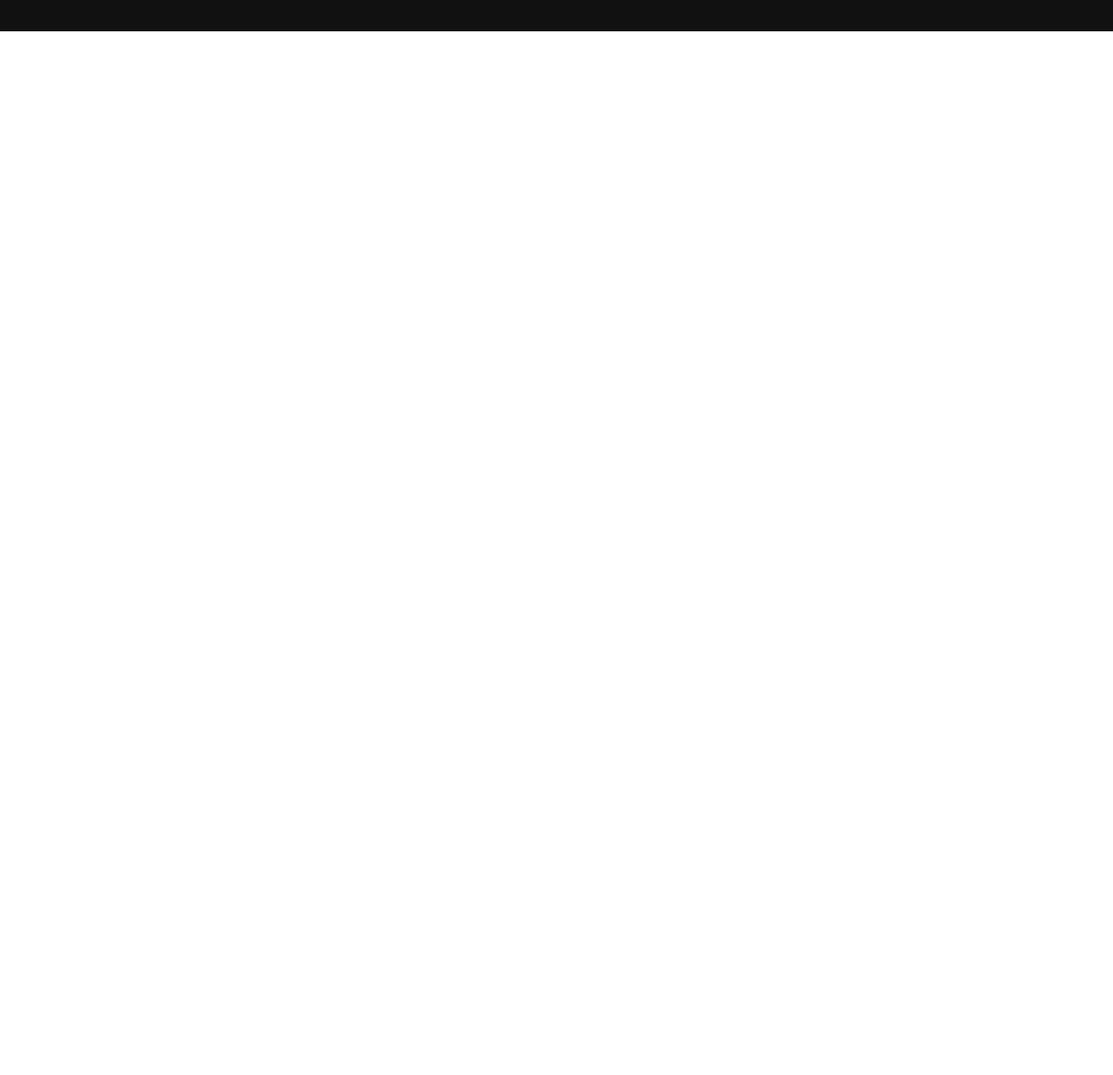
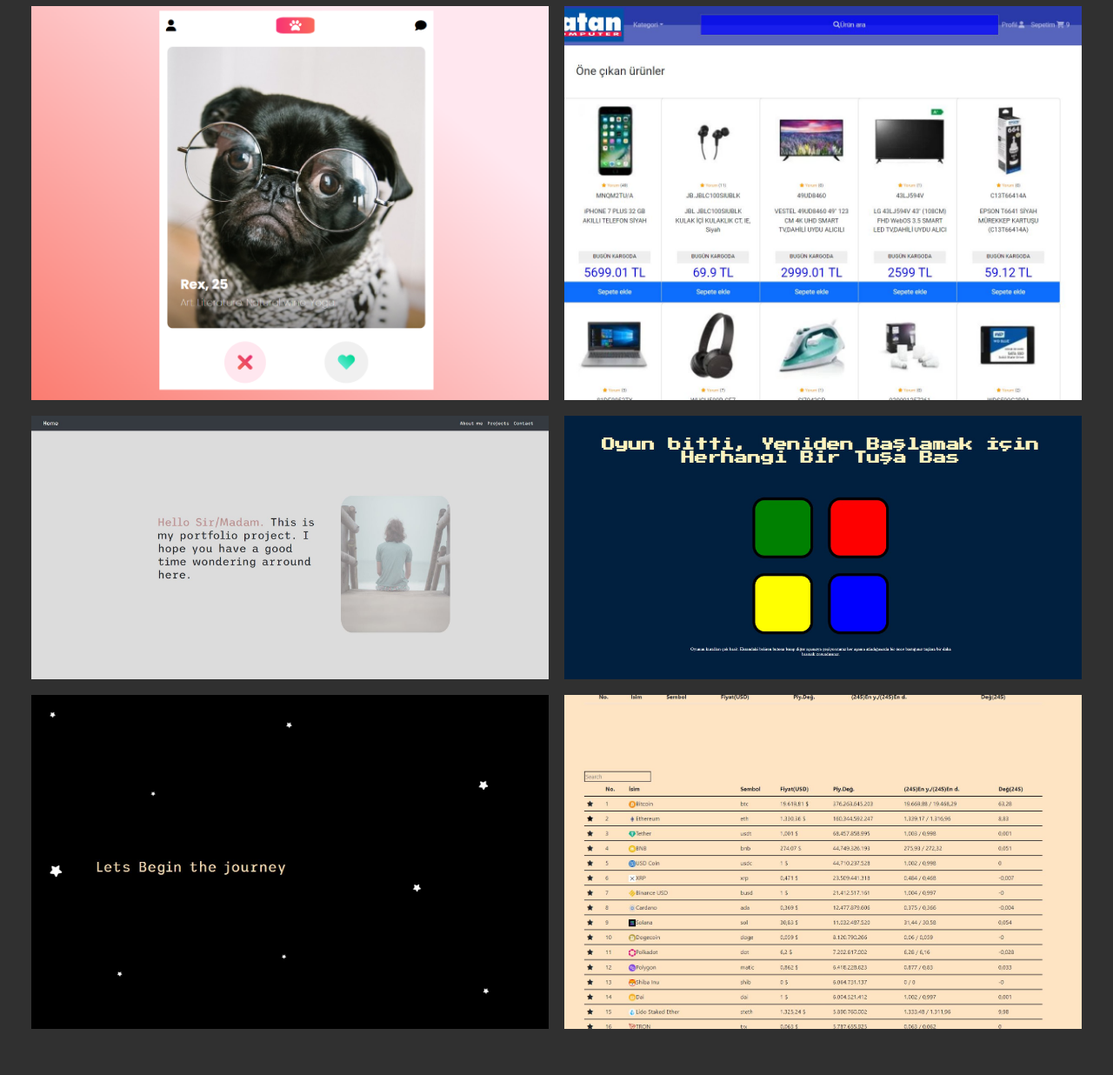
Before and after one commit to Ardahan0853/Portfolio-Website, a plain HTML site: page index.html in a window 1280 px wide. Shown: the part 2376-3612 px from the top of the page at 87% size. Before the commit the page ends 2412 px from the top, so only its background shows below. Drawn offline with nearby package versions, Linux system fonts and the light colour scheme; the site is published under a folder, as on GitHub Pages, so addresses that start at the root find nothing.

Commit message:
third commit

```diff
--- a/index.html
+++ b/index.html
@@ -85,42 +85,42 @@
 
             <div class="portfolio">
                 <!-- Portfolio item 01 -->
-                <a href="/portfolio-html/portfolio-item.html" class="portfolio__item">
-                    <img src="/img/project.1.PNG" alt="" class="portfolio__img">
+                <a href="./portfolio-html/portfolio-item.html" class="portfolio__item">
+                    <img src="./img/project.1.PNG" alt="" class="portfolio__img">
                 </a>
 
-                <a href="/portfolio-html/portfolio-item8.html" class="portfolio__item">
-                    <img src="/img/project.8.PNG" alt="" class="portfolio__img">
+                <a href="./portfolio-html/portfolio-item8.html" class="portfolio__item">
+                    <img src="./img/project.8.PNG" alt="" class="portfolio__img">
                 </a>
 
                 <!-- Portfolio item 02 -->
-                <a href="/portfolio-html/portfolio-item2.html" class="portfolio__item">
-                    <img src="/img/project.2.PNG" alt="" class="portfolio__img">
+                <a href="./portfolio-html/portfolio-item2.html" class="portfolio__item">
+                    <img src="./img/project.2.PNG" alt="" class="portfolio__img">
                 </a>
 
                 <!-- Portfolio item 03 -->
-                <a href="/portfolio-html/portfolio-item3.html" class="portfolio__item">
-                    <img src="/img/project.3.JPG" alt="" class="portfolio__img">
+                <a href="./portfolio-html/portfolio-item3.html" class="portfolio__item">
+                    <img src="./img/project.3.JPG" alt="" class="portfolio__img">
                 </a>
 
                 <!-- Portfolio item 04 -->
-                <a href="/portfolio-html/portfolio-item4.html" class="portfolio__item">
-                    <img src="/img/project.4.JPG" alt="" class="portfolio__img">
+                <a href="./portfolio-html/portfolio-item4.html" class="portfolio__item">
+                    <img src="./img/project.4.JPG" alt="" class="portfolio__img">
                 </a>
 
                 <!-- Portfolio item 05 -->
-                <a href="/portfolio-html/portfolio-item5.html" class="portfolio__item">
-                    <img src="/img/project.5.JPG" alt="" class="portfolio__img">
+                <a href="./portfolio-html/portfolio-item5.html" class="portfolio__item">
+                    <img src="./img/project.5.JPG" alt="" class="portfolio__img">
                 </a>
 
                 <!-- Portfolio item 06 -->
-                <a href="/portfolio-html/portfolio-item6.html" class="portfolio__item">
-                    <img src="/img/project.6.jpg" alt="" class="portfolio__img">
+                <a href="./portfolio-html/portfolio-item6.html" class="portfolio__item">
+                    <img src="./img/project.6.jpg" alt="" class="portfolio__img">
                 </a>
 
                 <!-- Portfolio item 07 -->
-                <a href="/portfolio-html/portfolio-item7.html" class="portfolio__item">
-                    <img src="/img/project.7.jpg" alt="" class="portfolio__img">
+                <a href="./portfolio-html/portfolio-item7.html" class="portfolio__item">
+                    <img src="./img/project.7.jpg" alt="" class="portfolio__img">
                 </a>
 
             </div>
```
Also changed, not shown: portfolio-html/portfolio-item.html (+1 -1 lines), portfolio-html/portfolio-item2.html (+1 -1 lines), portfolio-html/portfolio-item3.html (+1 -1 lines), portfolio-html/portfolio-item4.html (+1 -1 lines), portfolio-html/portfolio-item5.html (+1 -1 lines), portfolio-html/portfolio-item6.html (+1 -1 lines), portfolio-html/portfolio-item7.html (+1 -1 lines), portfolio-html/portfolio-item8.html (+1 -1 lines).
